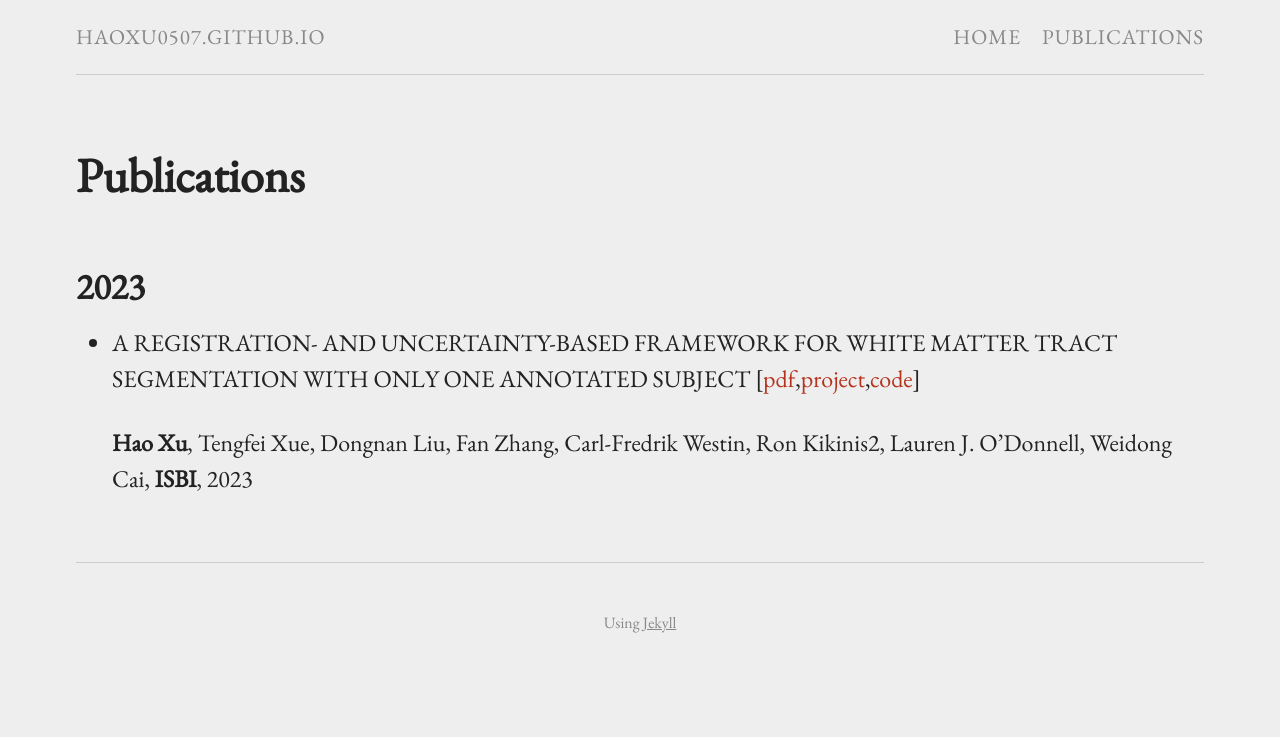
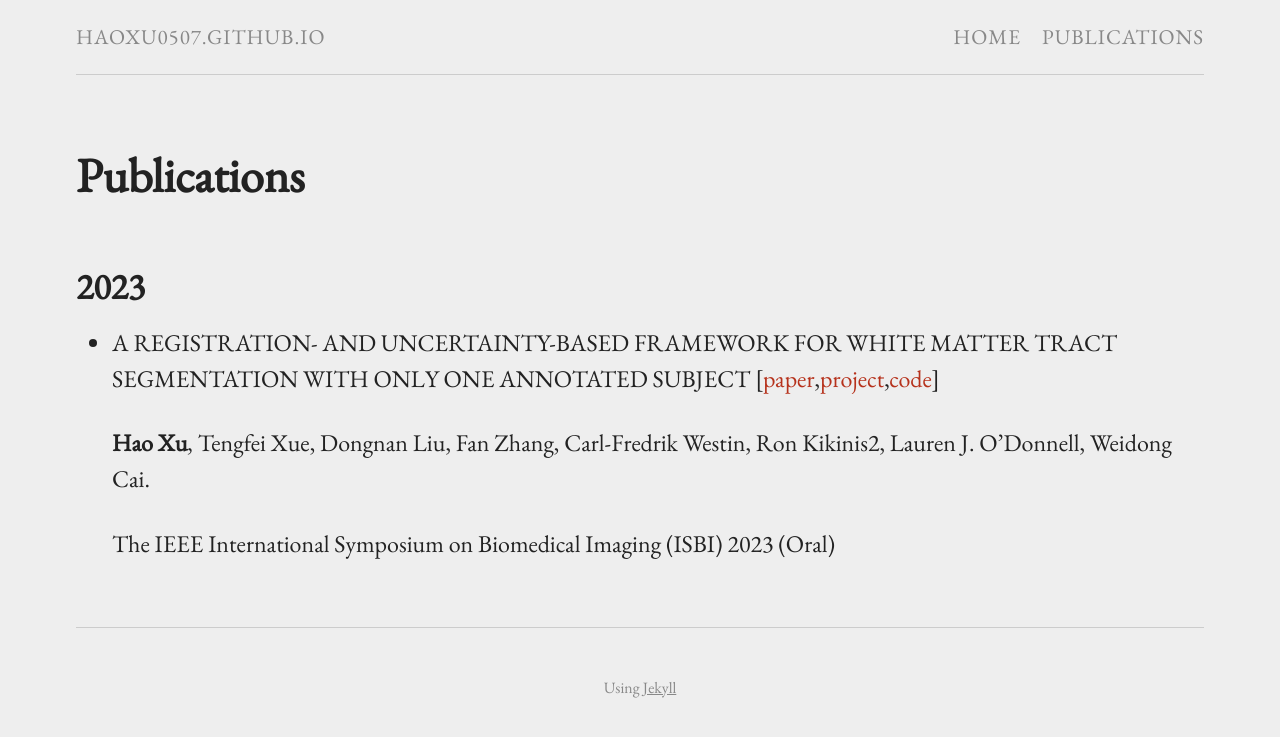
Before and after one commit to HaoXu0507/HaoXu0507.github.io, a Jekyll site: the page built from publications/index.md, in a window 1280 px wide. Shown: the top 737 px of the page. Built offline with Jekyll 4.4.1, drawn with Linux system fonts in a browser that asks for light colours.

Commit message:
Update index.md

```diff
--- a/publications/index.md
+++ b/publications/index.md
@@ -6,6 +6,8 @@
 
 # Publications
 ## 2023
-* A REGISTRATION- AND UNCERTAINTY-BASED FRAMEWORK FOR WHITE MATTER TRACT SEGMENTATION WITH ONLY ONE ANNOTATED SUBJECT [[pdf](https://arxiv.org/abs/2303.14371),[project](https://haoxu0507.github.io/publications/isbi2023_01/),[code](https://github.com/HaoXu0507/ISBI2023-One-Shot-WM-Tract-Segmentation)]
+* A REGISTRATION- AND UNCERTAINTY-BASED FRAMEWORK FOR WHITE MATTER TRACT SEGMENTATION WITH ONLY ONE ANNOTATED SUBJECT [[paper](https://arxiv.org/abs/2303.14371),[project](https://haoxu0507.github.io/publications/isbi2023_01/),[code](https://github.com/HaoXu0507/ISBI2023-One-Shot-WM-Tract-Segmentation)]
 
-  **Hao Xu**, Tengfei Xue, Dongnan Liu, Fan Zhang, Carl-Fredrik Westin, Ron Kikinis2, Lauren J. O’Donnell, Weidong Cai, **ISBI**, 2023
+  **Hao Xu**, Tengfei Xue, Dongnan Liu, Fan Zhang, Carl-Fredrik Westin, Ron Kikinis2, Lauren J. O’Donnell, Weidong Cai.
+
+  The IEEE International Symposium on Biomedical Imaging (ISBI) 2023 (Oral)
```
